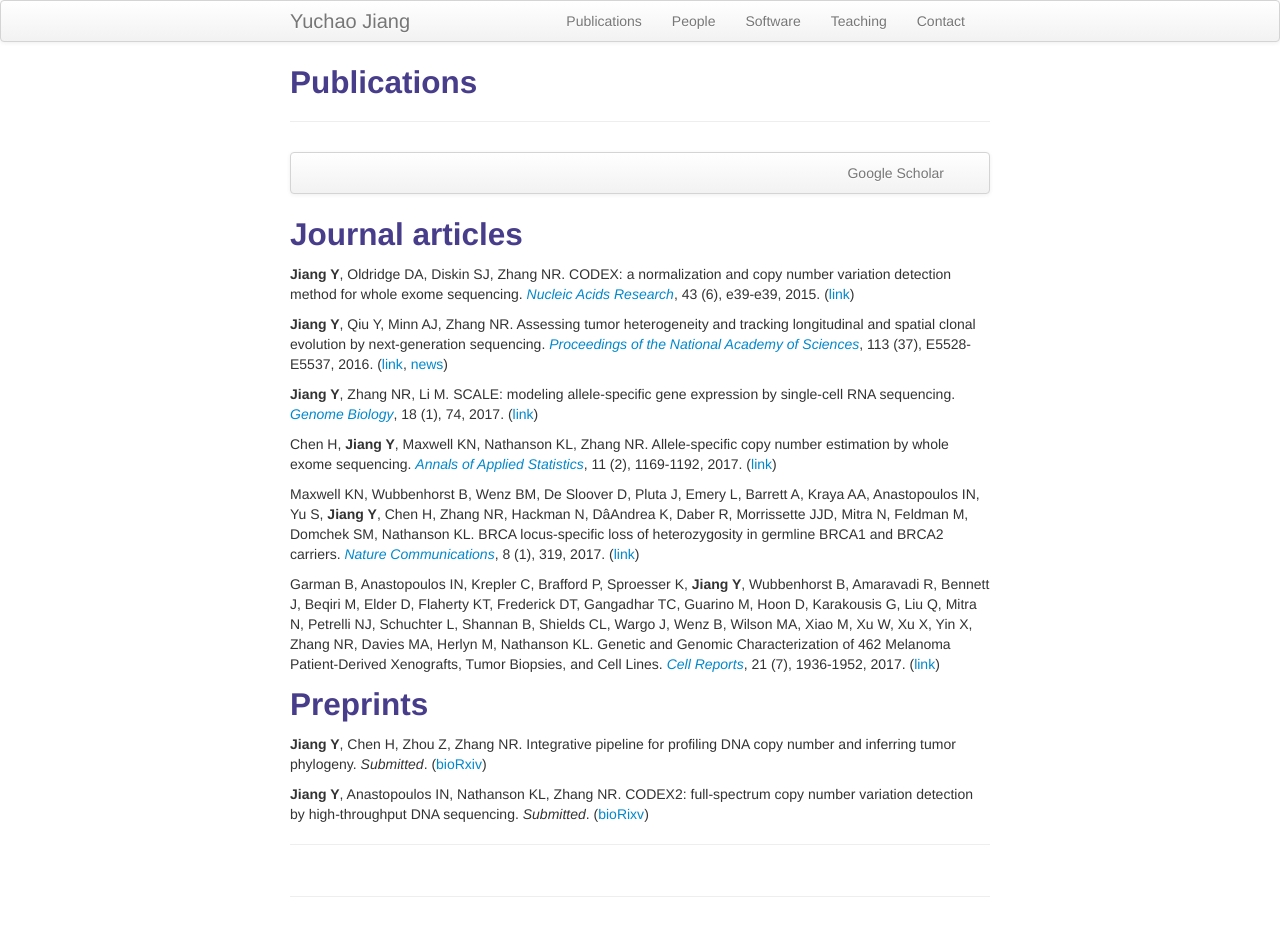
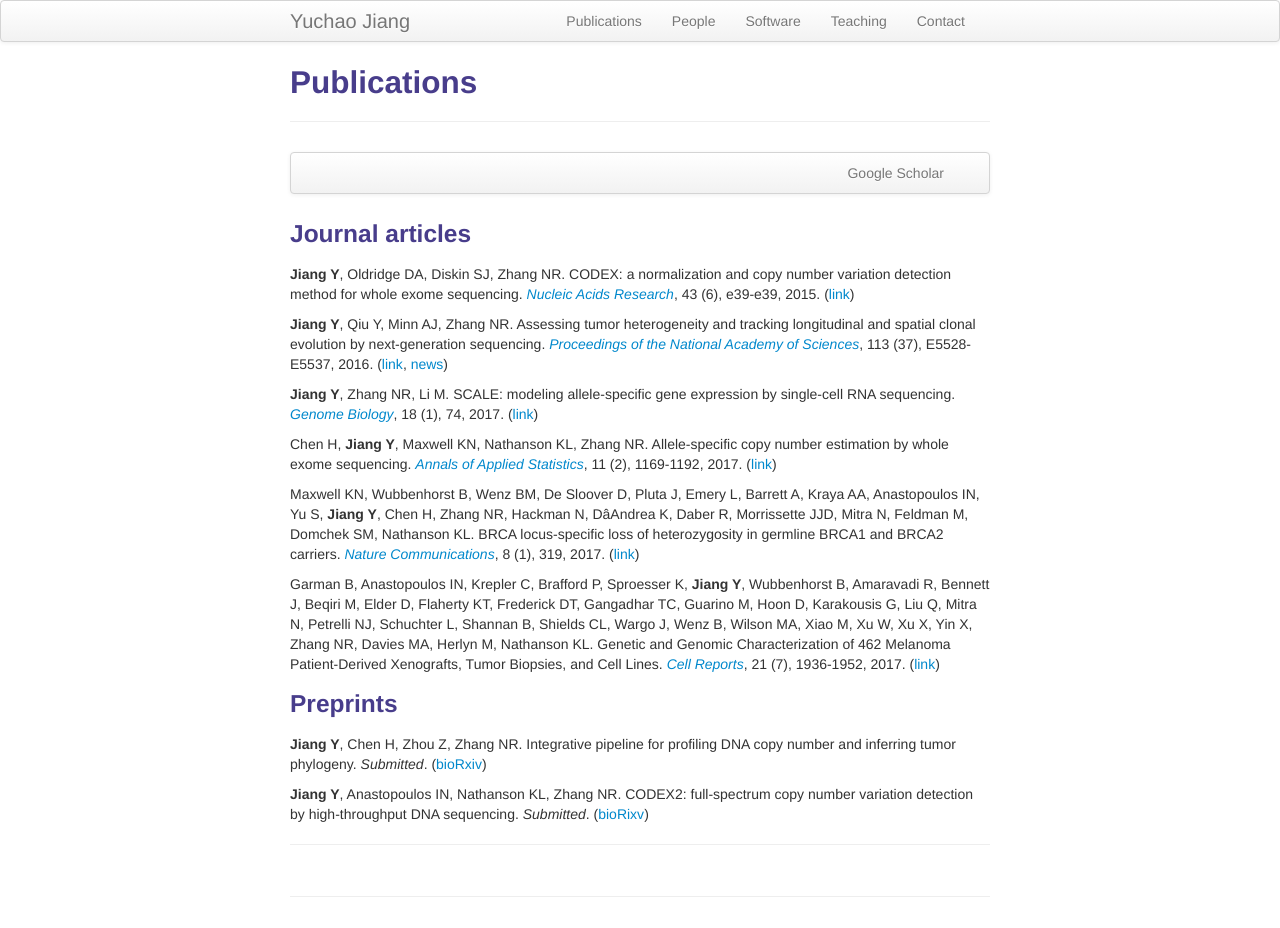
Before and after one commit to yuchaojiang/yuchaojiang.github.io, a Jekyll site: the page built from pages/pubs.md, in a window 1280 px wide. Built offline with Jekyll 4.4.1, drawn with Linux system fonts in a browser that asks for light colours.

Commit message:
Update pubs.md

```diff
--- a/pages/pubs.md
+++ b/pages/pubs.md
@@ -14,7 +14,7 @@ description: Yuchao Jiang's publications
 
 
 
-## Journal articles
+### Journal articles
 
 **Jiang Y**, Oldridge DA, Diskin SJ, Zhang NR. CODEX: a normalization and copy number variation detection method for whole exome sequencing. [*Nucleic Acids Research*](https://academic.oup.com/nar), 43 (6), e39-e39, 2015. ([link](https://academic.oup.com/nar/article-lookup/doi/10.1093/nar/gku1363))
 
@@ -29,7 +29,7 @@ Maxwell KN, Wubbenhorst B, Wenz BM, De Sloover D, Pluta J, Emery L, Barrett A, K
 Garman B, Anastopoulos IN, Krepler C, Brafford P, Sproesser K, **Jiang Y**, Wubbenhorst B, Amaravadi R, Bennett J, Beqiri M, Elder D, Flaherty KT, Frederick DT, Gangadhar TC, Guarino M, Hoon D, Karakousis G, Liu Q, Mitra N, Petrelli NJ, Schuchter L, Shannan B, Shields CL, Wargo J, Wenz B, Wilson MA, Xiao M, Xu W, Xu X, Yin X, Zhang NR, Davies MA, Herlyn M, Nathanson KL. Genetic and Genomic Characterization of 462 Melanoma Patient-Derived Xenografts, Tumor Biopsies, and Cell Lines. [*Cell Reports*](http://www.cell.com/cell-reports/home), 21 (7), 1936-1952, 2017. ([link](http://www.cell.com/cell-reports/fulltext/S2211-1247(17)31499-7))
 
 
-## Preprints
+### Preprints
 
 **Jiang Y**, Chen H, Zhou Z, Zhang NR. Integrative pipeline for profiling DNA copy number and inferring tumor phylogeny. *Submitted*. ([bioRxiv](https://www.biorxiv.org/content/early/2017/10/16/195230))
 
```
